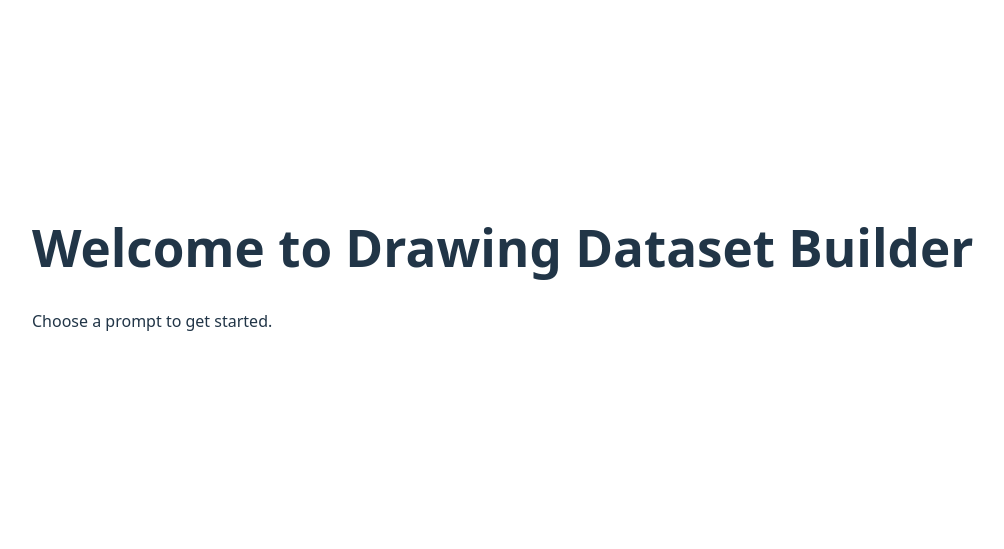
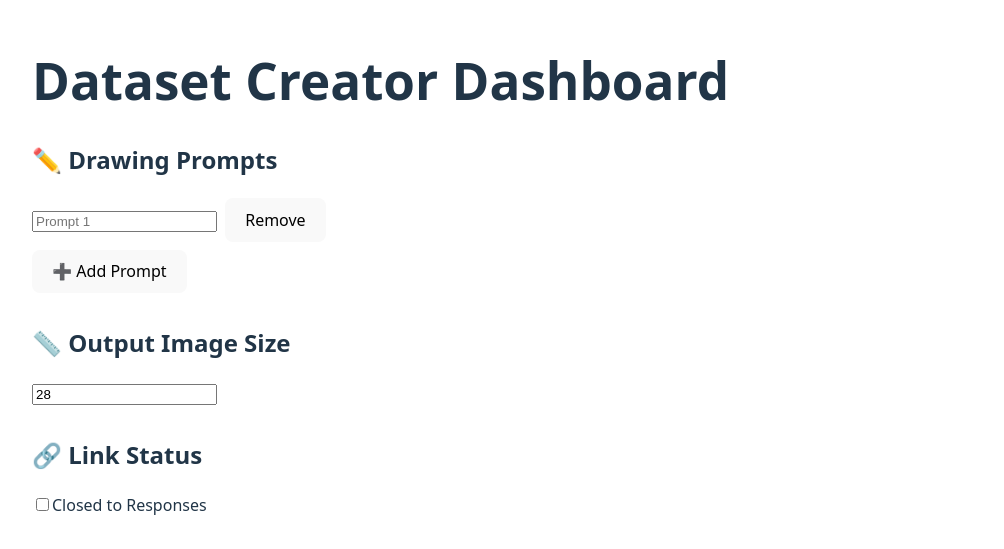
Before and after one commit to StevenKiss/drawing-dataset-app, a React (Vite) app: page / in a window 1280 px wide. Shown: the part 133-682 px from the top of the page, without its empty margins (0-1004 px from the left). Built offline with nearby package versions, Linux system fonts and the light colour scheme; no server answers.

Commit message:
Added a user dashboard that allows the user to specify the image size, the visibility of the link, and the prompts for images

```diff
--- a/src/App.jsx
+++ b/src/App.jsx
@@ -1,19 +1,121 @@
-// src/App.jsx
+import { useEffect, useState } from 'react';
+import { doc, getDoc, setDoc } from 'firebase/firestore';
+import { db } from './firebase';
+import { getAuth } from 'firebase/auth';
 
-import { Routes, Route } from 'react-router-dom';
+export default function Dashboard() {
+  const auth = getAuth();
+  const user = auth.currentUser;
 
-import Home from './pages/Home';
-import Submit from './pages/Submit';
-import Signup from './pages/Signup';
-import Login from './pages/Login';
+  const [prompts, setPrompts] = useState(['']);
+  const [outputSize, setOutputSize] = useState(28);
+  const [isOpen, setIsOpen] = useState(false);
+  const [loading, setLoading] = useState(true);
 
-export default function App() {
+  // Fetch dashboard state from Firestore on mount
+  useEffect(() => {
+    const unsubscribe = auth.onAuthStateChanged(async (currentUser) => {
+      if (currentUser) {
+        const docRef = doc(db, 'creators', currentUser.uid);
+        const docSnap = await getDoc(docRef);
+        if (docSnap.exists()) {
+          const data = docSnap.data();
+          setPrompts(data.prompts || ['']);
+          setOutputSize(data.outputSize || 28);
+          setIsOpen(data.isOpen || false);
+        } else {
+          await setDoc(docRef, {
+            prompts: [''],
+            outputSize: 28,
+            isOpen: false,
+          });
+        }
+      }
+      setLoading(false); // Move this outside of the `if (currentUser)` block
+    });
+
+    return () => unsubscribe();
+  }, []);
+
+  // Save updates to Firestore
+  const saveToFirestore = async (newData = {}) => {
+    if (!user) return;
+    const docRef = doc(db, 'creators', user.uid);
+    await setDoc(docRef, {
+      prompts,
+      outputSize,
+      isOpen,
+      ...newData,
+    });
+  };
+
+  // Prompt handlers
+  const handlePromptChange = (index, value) => {
+    const updated = [...prompts];
+    updated[index] = value;
+    setPrompts(updated);
+    saveToFirestore({ prompts: updated });
+  };
+
+  const addPrompt = () => {
+    const updated = [...prompts, ''];
+    setPrompts(updated);
+    saveToFirestore({ prompts: updated });
+  };
+
+  const removePrompt = (index) => {
+    const updated = prompts.filter((_, i) => i !== index);
+    setPrompts(updated);
+    saveToFirestore({ prompts: updated });
+  };
+
+  // Output size change
+  const handleOutputSizeChange = (e) => {
+    const size = parseInt(e.target.value);
+    setOutputSize(size);
+    saveToFirestore({ outputSize: size });
+  };
+
+  // Toggle link status
+  const handleIsOpenToggle = () => {
+    const newState = !isOpen;
+    setIsOpen(newState);
+    saveToFirestore({ isOpen: newState });
+  };
+
+  if (loading) return <div style={{ padding: '2rem' }}>Loading dashboard...</div>;
+
   return (
-    <Routes>
-      <Route path="/" element={<Home />} />
-      <Route path="/submit" element={<Submit />} />
-      <Route path="/signup" element={<Signup />} />
-      <Route path="/login" element={<Login />} />
-    </Routes>
+    <div style={{ padding: '2rem' }}>
+      <h1>Dataset Creator Dashboard</h1>
+
+      <h2>✏️ Drawing Prompts</h2>
+      {prompts.map((prompt, index) => (
+        <div key={index} style={{ marginBottom: '0.5rem' }}>
+          <input
+            value={prompt}
+            onChange={(e) => handlePromptChange(index, e.target.value)}
+            placeholder={`Prompt ${index + 1}`}
+            style={{ marginRight: '0.5rem' }}
+          />
+          <button onClick={() => removePrompt(index)}>Remove</button>
+        </div>
+      ))}
+      <button onClick={addPrompt}>➕ Add Prompt</button>
+
+      <h2 style={{ marginTop: '2rem' }}>📏 Output Image Size</h2>
+      <input
+        type="number"
+        min="1"
+        value={outputSize}
+        onChange={handleOutputSizeChange}
+      />
+
+      <h2 style={{ marginTop: '2rem' }}>🔗 Link Status</h2>
+      <label>
+        <input type="checkbox" checked={isOpen} onChange={handleIsOpenToggle} />
+        {isOpen ? 'Open for Responses' : 'Closed to Responses'}
+      </label>
+    </div>
   );
 }
--- a/src/pages/Signup.jsx
+++ b/src/pages/Signup.jsx
@@ -13,7 +13,7 @@
     try {
       await createUserWithEmailAndPassword(auth, email, password);
       console.log("✅ Account created");
-      navigate('/dashboard'); // or wherever your authenticated page is
+      navigate('/login');
     } catch (error) {
       console.error("❌ Signup error:", error.message);
     }
```
Also changed, not shown: src/pages/Dashboard.jsx (added, +89 -0 lines).
